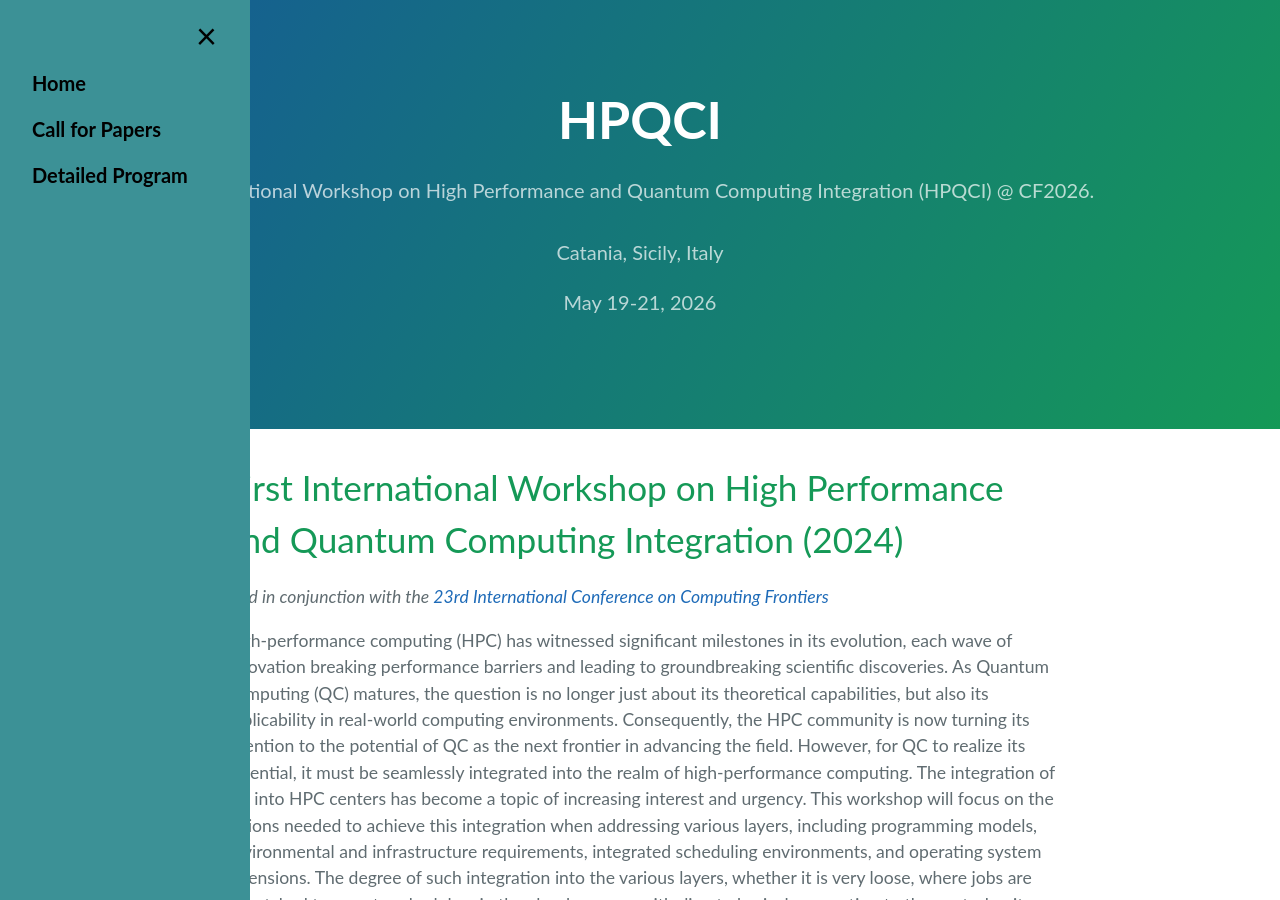
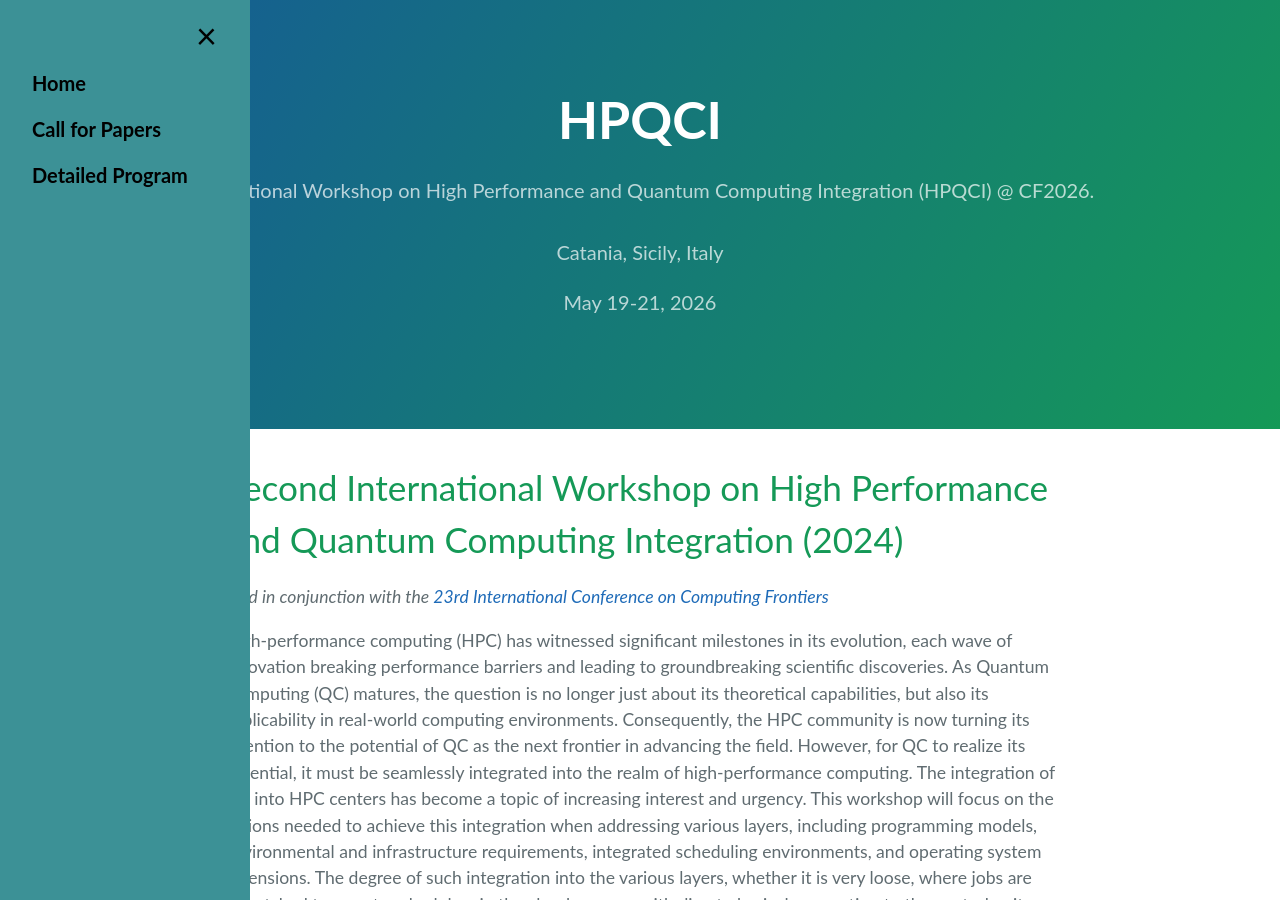
Before and after one commit to HPQCI/HPQCI.github.io, a Jekyll site: the page built from index.md, in a window 1280 px wide and 900 px high. Built offline with Jekyll 4.4.1, drawn with Linux system fonts in a browser that asks for light colours; our own code applies the rules of GitHub Pages for plain Markdown files.

Commit message:
Updated to Second Edition

```diff
--- a/index.md
+++ b/index.md
@@ -2,7 +2,7 @@
 layout: default
 ---
 
-# First International Workshop on High Performance and Quantum Computing Integration (2024)
+# Second International Workshop on High Performance and Quantum Computing Integration (2024)
 
 _Held in conjunction with the [23rd International Conference on Computing Frontiers](https://www.computingfrontiers.org/2026/index.html)_
 
```
